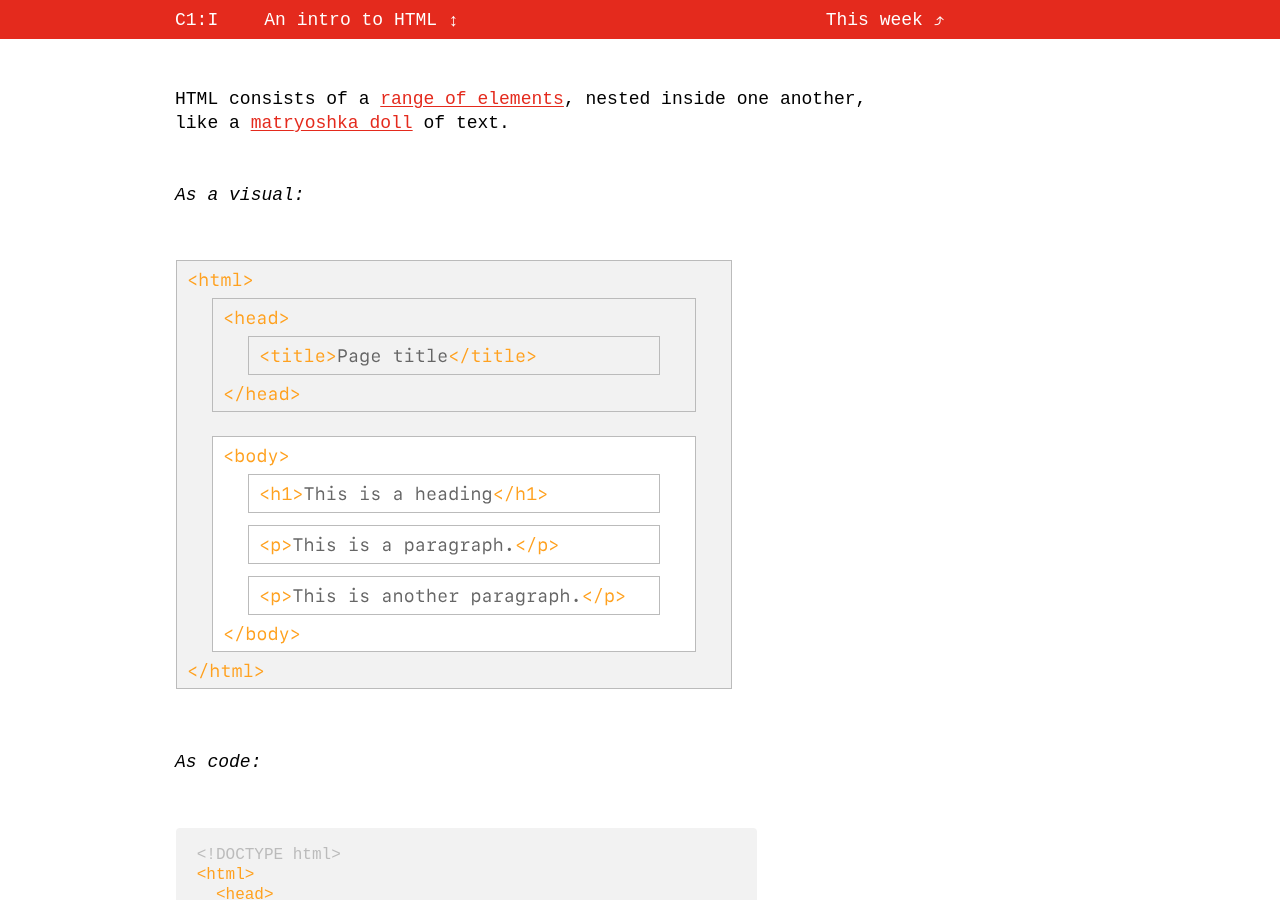
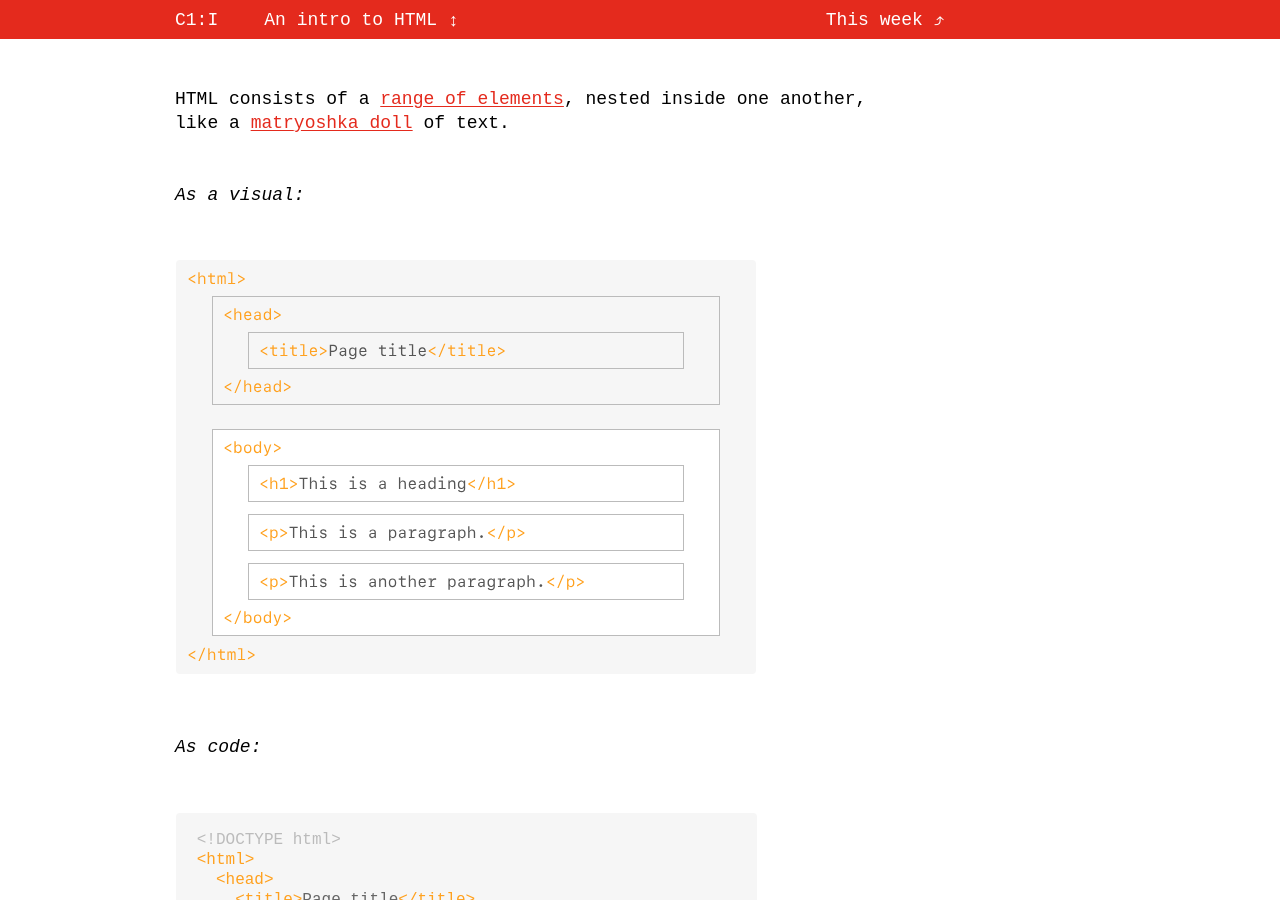
Before and after one commit to core-interaction/core-interaction.github.io, a Jekyll site: the page built from topic/html/index.md, in a window 1280 px wide and 900 px high, scrolled down 1285 px. Built offline with Jekyll 4.4.1, drawn with Linux system fonts in a browser that asks for light colours.

Commit message:
Code tweaks.

```diff
--- a/assets/scripts/example.js
+++ b/assets/scripts/example.js
@@ -33,7 +33,7 @@ const copyFile = () => {
 
 const iframeCheck = () => {
 	if (window.self != window.top) {
-		document.body.classList.add('iframe')
+		document.documentElement.classList.add('iframe')
 	}
 }
 
--- a/assets/styles/common.scss
+++ b/assets/styles/common.scss
@@ -34,8 +34,8 @@
 
 	--color--background--callout: var(--color--tint);
 
-	--color--tint:          hsl(0, 0%, 95%);
-	--color--tint--reverse: hsl(4, 79%, 55%);
+	--color--tint:          #f6f6f6;
+	--color--tint--reverse: #e95349;
 
 	--color--links:          #e42a1d;
 	--color--links--reverse: white;
@@ -82,7 +82,7 @@
 
 
 	// For code example embeds, inside margins.
-	.iframe {
+	&.iframe {
 		--typography--size: 1.6rem;
 
 		@include breakpoint(696) { --typography--size: 1.8rem }
@@ -556,6 +556,8 @@ body {
 
 	li pre { padding: 1ch } // Tighter in lists.
 
+
+
 	// Code examples.
 	@import 'example';
 }
--- a/topic/html/index.md
+++ b/topic/html/index.md
@@ -357,7 +357,7 @@ But obviously, the first one is much more readable to us humans. We can use whit
 `<tfoot>`
 `<ul>`
 
-{% include figure.html src='/example/block/demo' height='18em' %}
+{% include figure.html src='/example/block/demo' height='19em' %}
 
 
 
@@ -388,7 +388,7 @@ But obviously, the first one is much more readable to us humans. We can use whit
 
 You can *comment* part of the code and the browser won’t show it. [Comments](https://developer.mozilla.org/en-US/docs/Learn/HTML/Introduction_to_HTML/Getting_started#html_comments) are often used to explain your thinking, organize your code, “turn off” a bit of code, or hide whatever you’d like.
 
-{% include figure.html src='/example/comment/demo' caption='Keep in mind these are still readable in the *source*.' height='14em' %}
+{% include figure.html src='/example/comment/demo' caption='Keep in mind these are still readable in the *source*.' height='15em' %}
 
 I highly recommend getting into a habit of commenting your code, especially when starting out. If you figure something tricky out, write down why and how you solved it to help you understand and remember. And you’ll often come back to things. Commenting your code is a gift to your future self!
 
@@ -399,7 +399,7 @@ I highly recommend getting into a habit of commenting your code, especially when
 
 [Tables](https://developer.mozilla.org/en-US/docs/Web/HTML/Element/table) aren’t used as often anymore, in favor of `<div>` and other layout elements. You used to [have to use them](https://thehistoryoftheweb.com/tables-layout-absurd/) to get any kind of multi-column, grid layouts. But those need even more CSS!
 
-{% include figure.html src='/example/table/demo' caption='This syntax is pretty verbose, for what you get.' height='29em' %}
+{% include figure.html src='/example/table/demo' caption='This syntax is pretty verbose, for what you get.' height='30em' %}
 
 
 
@@ -408,7 +408,7 @@ I highly recommend getting into a habit of commenting your code, especially when
 
 Any time you have more than two of something, you probably have [a list](https://developer.mozilla.org/en-US/docs/Learn/HTML/Introduction_to_HTML/HTML_text_fundamentals#lists). These are commonly used for semantic navigation elements, as well, think *“here’s a list of links in this site*.
 
-{% include figure.html src='/example/lists/demo' height='25em' %}
+{% include figure.html src='/example/lists/demo' height='26em' %}
 
 
 
```
Also changed, not shown: topic/html/nesting.svg.
